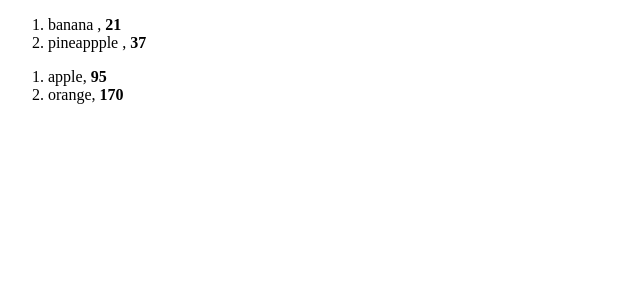
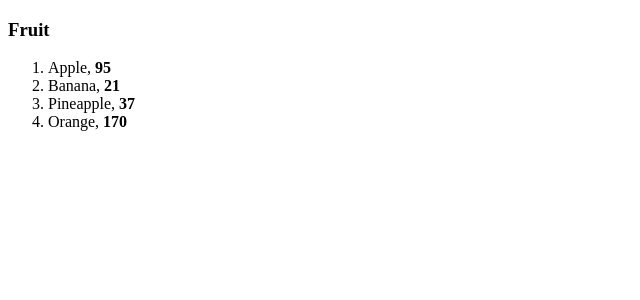
Before and after one commit to rshhridoy/react_playground, a React (Vite) app: page / in a window 1280 px wide. Shown: the top 300 px of the page, without its empty margins (0-640 px from the left). Built offline with nearby package versions, Linux system fonts and the light colour scheme.

Commit message:
Reusable list componenets

```diff
--- a/src/App.jsx
+++ b/src/App.jsx
@@ -1,8 +1,14 @@
 import List from './List';
 
 function App(){
+  const fruits = [
+        {name:"Apple", calorie:95},
+        {name:"Banana", calorie:21},
+        {name:"Pineapple", calorie:37},
+        {name:"Orange", calorie:170},
+    ]
   return(
-    <List/>
+    <List items = {fruits} categories = "Fruit"/>
   );
 };
 
--- a/src/List.jsx
+++ b/src/List.jsx
@@ -1,28 +1,19 @@
-import { id } from "zod/locales";
 
-function List (){
-    const fruits = [
-        {id: 1, name : 'apple', calorie: 95},
-        {id: 2, name: 'orange', calorie: 170},
-        {id: 3, name: 'banana', calorie: 21},
-        {id: 4, name: 'pineappple', calorie: 37}
-    ];
+// Reusable List components
 
-    // Sorting
-    // fruits.sort((a, b) => a.name.localeCompare(b.name));    Alphabetical
-    // fruits.sort((a,b) => b.name.localeCompare(a.name));     Reverse Alphabetical
-    // fruits.sort((a,b) => a.calorie - b.calorie);            Numeric
-    // fruits.sort((a,b) => b.calorie - a.calorie);            Reverse Numeric
 
-    // filter
-    const localFruits = fruits.filter(fruit => fruit.calorie <= 90);
-    const highCalFruits = fruits.filter(fruit => fruit.calorie >90);
+function List (props){
+    const itemList = props.items;
 
-    const lowFruitList = localFruits.map(localFruit => <li key={localFruit.id}>{localFruit.name} , <b>{localFruit.calorie}</b></li>);
+    const listItems = itemList.map(item => <li>{item.name}, <b>{item.calorie}</b></li>);
 
-    const highFruitList = highCalFruits.map(highCalFruit => <li key={highCalFruit.id}>{highCalFruit.name}, <b>{highCalFruit.calorie}</b></li>)
+    return(
+        <>
+            <h3>{props.categories}</h3>
+            <ol>{listItems}</ol>
+        </>
+    );
 
-    return(<><ol>{lowFruitList}</ol><ol>{highFruitList}</ol></>);
 }
 
 export default List;
```
